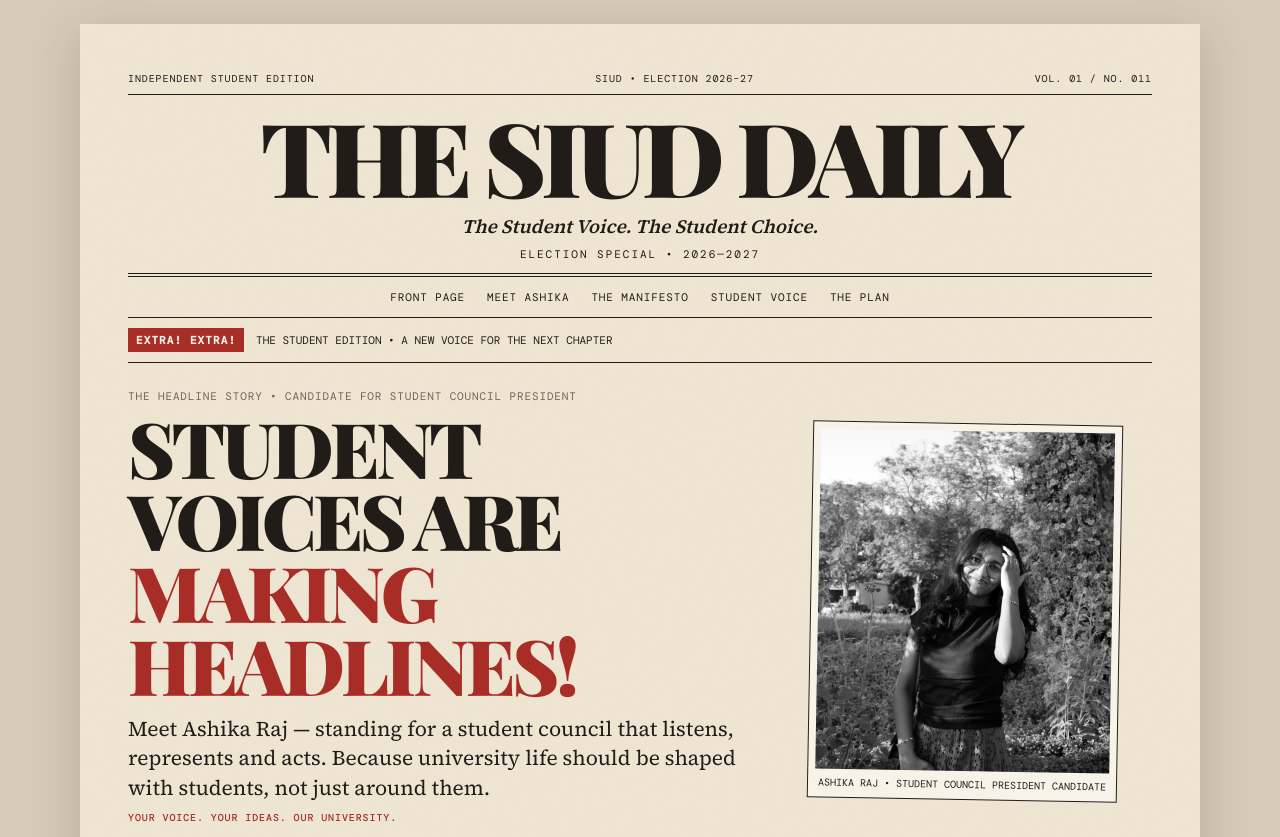
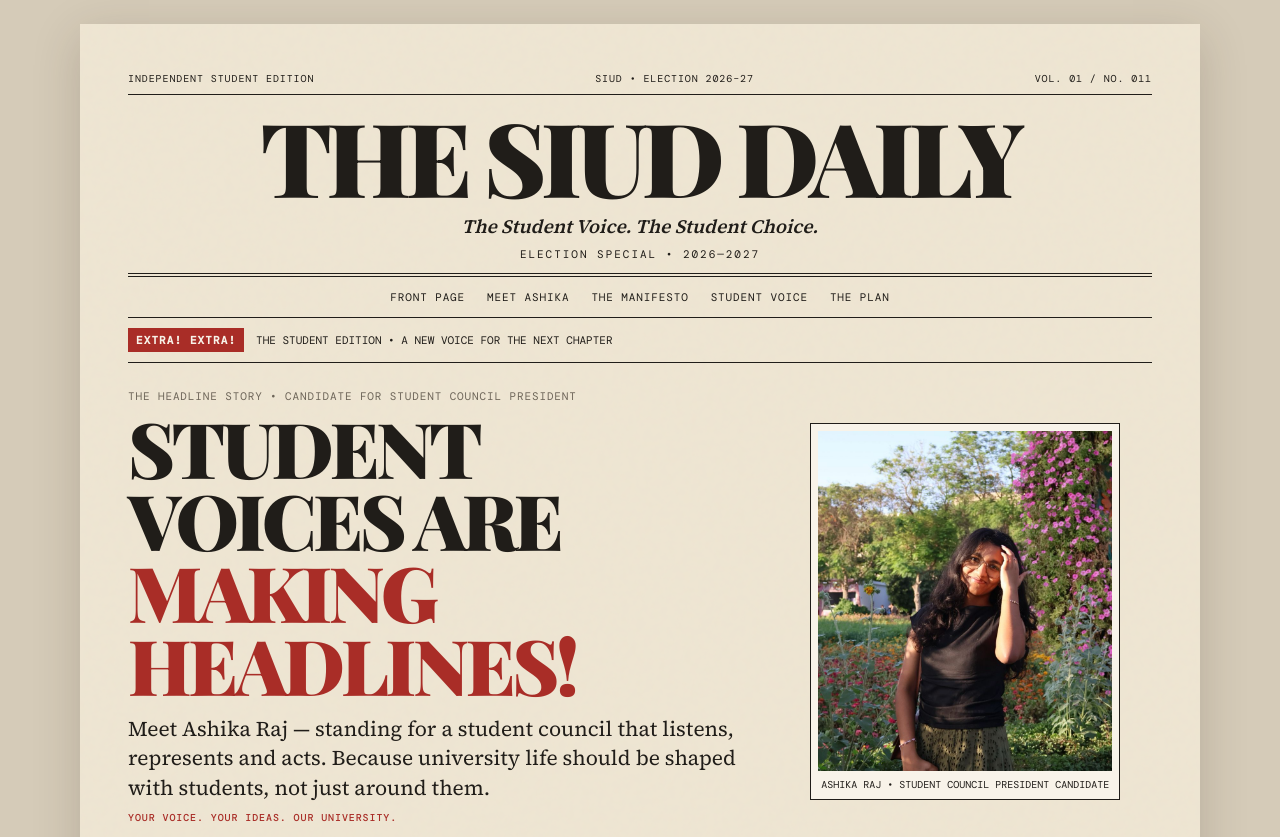
Before and after one commit to ashikaraj08/the-siud-daily, a plain HTML site: page index.html in a window 1280 px wide. Shown: the top 837 px of the page. Drawn offline with nearby package versions, Linux system fonts and the light colour scheme.

Commit message:
Modify portrait CSS properties
Updated CSS for portrait wrap and image styles.

```diff
--- a/index.html
+++ b/index.html
@@ -162,22 +162,30 @@ letter-spacing:.08em;
 color:var(--muted);
 }
 
+/* UPDATED MAIN PORTRAIT CSS */
+
 .portrait-wrap{
+display:block;
+visibility:visible;
+opacity:1;
 border:1px solid var(--ink);
 padding:7px;
-transform:rotate(1deg);
+transform:none;
 background:var(--white);
 max-width:310px;
+width:100%;
 margin:auto;
 }
 
 .portrait-wrap img{
 display:block;
+visibility:visible;
+opacity:1;
 width:100%;
 height:340px;
 object-fit:cover;
 object-position:center 28%;
-filter:grayscale(1) contrast(1.05);
+filter:none;
 }
 
 .photo-caption{
```
